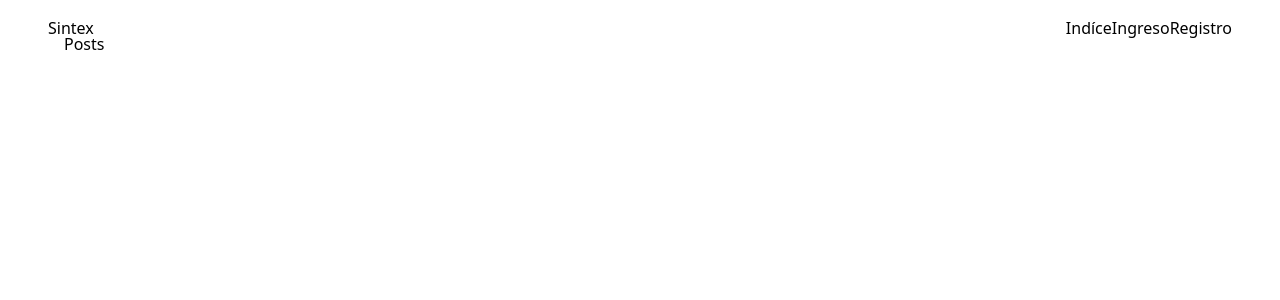
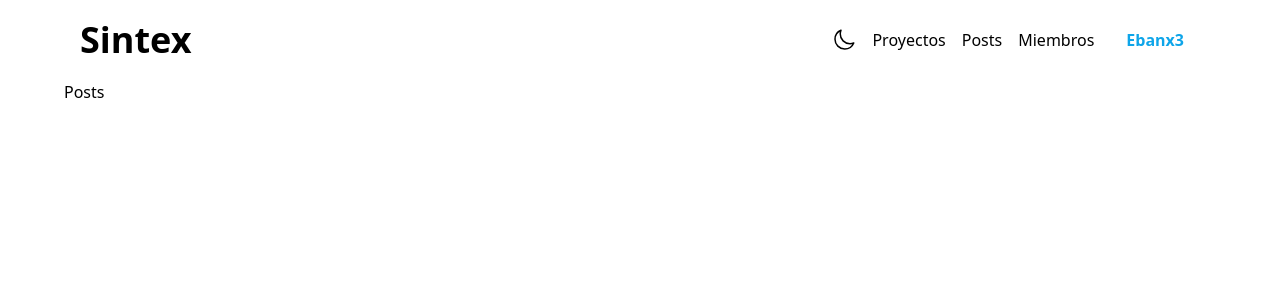
Before and after one commit to SintetixHub/Sintex-Frontend, a React (Vite) app: page /posts in a window 1280 px wide. Shown: the top 300 px of the page. Built offline with nearby package versions, Linux system fonts and the light colour scheme.

Commit message:
navbar working

```diff
--- a/src/App.jsx
+++ b/src/App.jsx
@@ -1,24 +1,44 @@
 import { BrowserRouter, Route, Routes } from "react-router-dom";
+import UserContext from "./context/useUserContext";
 import Navbar from "./components/Navbar/Navbar";
+
+//Routes
 import Login from "./pages/Login";
 import Index from "./pages/Index";
 import Register from "./pages/Register";
 import Posts from "./pages/Posts";
+import Post from "./pages/Post";
+import Users from "./pages/Users";
+import User from "./pages/User";
+import Projects from "./pages/Projects";
+import Project from "./pages/Project";
+import NewProject from "./pages/NewProject";
+import NewPost from "./pages/NewPost";
+import Emblems from "./pages/Emblems";
 
 export default function App() {
   return (
-    <main>
+    <main className="dark:bg-zinc-900 dark:text-white bg-white min-h-screen">
       <BrowserRouter>
+        <UserContext>
           <Navbar />
           <div className="max-w-6xl m-auto">
             <Routes>
-          <Route path="/" element={<Index/>} />
+              <Route path="/" element={<Index />} />
               <Route path="/login" element={<Login />} />
               <Route path="/signup" element={<Register />} />
               <Route path="/posts" element={<Posts />} />
-
+              <Route path="/post/:title" element={<Post />} />
+              <Route path="/users" element={<Users />} />
+              <Route path="/user/:username" element={<User />} />
+              <Route path="/projects" element={<Projects />} />
+              <Route path="/project/:name" element={<Project />} />
+              <Route path="/emblems" element={<Emblems />} />
+              <Route path="/newProject" element={<NewProject />} />
+              <Route path="/newPost" element={<NewPost />} />
             </Routes>
           </div>
+        </UserContext>
       </BrowserRouter>
     </main>
   );
--- /dev/null
+++ b/src/components/Navbar/DarkModeButton.jsx
@@ -0,0 +1,57 @@
+import { useEffect, useState } from "react";
+
+export default function DarkModeButton() {
+  const [theme, setTheme] = useState(() => {
+    if (window.matchMedia("(prefers-color-scheme:dark)").matches) {
+      return "dark";
+    }
+    return "light";
+  });
+
+  const handleChangeTheme = () => {
+    setTheme((prevTheme) => (prevTheme === "light" ? "dark" : "light"));
+  };
+
+  useEffect(() => {
+    if (theme === "dark") {
+      document.querySelector("html").classList.add("dark");
+    } else {
+      document.querySelector("html").classList.remove("dark");
+    }
+  }, [theme]);
+  return (
+    <button onClick={handleChangeTheme} className=" hover:text-zinc-400">
+      {theme != "dark" ? (
+        <svg
+          xmlns="http://www.w3.org/2000/svg"
+          fill="none"
+          viewBox="0 0 24 24"
+          strokeWidth={1.5}
+          stroke="currentColor"
+          className="w-6 h-6"
+        >
+          <path
+            strokeLinecap="round"
+            strokeLinejoin="round"
+            d="M21.752 15.002A9.72 9.72 0 0 1 18 15.75c-5.385 0-9.75-4.365-9.75-9.75 0-1.33.266-2.597.748-3.752A9.753 9.753 0 0 0 3 11.25C3 16.635 7.365 21 12.75 21a9.753 9.753 0 0 0 9.002-5.998Z"
+          />
+        </svg>
+      ) : (
+        <svg
+          xmlns="http://www.w3.org/2000/svg"
+          fill="none"
+          viewBox="0 0 24 24"
+          strokeWidth={1.5}
+          stroke="currentColor"
+          className="w-6 h-6"
+        >
+          <path
+            strokeLinecap="round"
+            strokeLinejoin="round"
+            d="M12 3v2.25m6.364.386-1.591 1.591M21 12h-2.25m-.386 6.364-1.591-1.591M12 18.75V21m-4.773-4.227-1.591 1.591M5.25 12H3m4.227-4.773L5.636 5.636M15.75 12a3.75 3.75 0 1 1-7.5 0 3.75 3.75 0 0 1 7.5 0Z"
+          />
+        </svg>
+      )}
+    </button>
+  );
+}
--- a/src/components/Navbar/Navbar.jsx
+++ b/src/components/Navbar/Navbar.jsx
@@ -1,14 +1,36 @@
-import { NavLink } from "react-router-dom";
+import { Link, NavLink } from "react-router-dom";
+import { useUserContext } from "../../context/useUserContext";
+import SigninButton from "./SigninButton";
+import UserButton from "./UserButton";
+import DarkModeButton from "./DarkModeButton";
 
 export default function Navbar() {
+  const { user } = useUserContext();
   return (
-    <nav className="h-8 flex justify-between px-12 py-4">
-      <span>Sintex</span>
-      <div className="flex ">
-        <NavLink href="/">Indíce</NavLink>
-        <NavLink href="/login">Ingreso</NavLink>
-        <NavLink href="/signup">Registro</NavLink>
+    <nav className="h-8 flex justify-between items-center px-20 py-10">
+      <Link
+        to="/"
+        className="text-4xl hover:text-cyan-500 font-bold dark:hover:text-orange-500"
+      >
+        Sintex
+      </Link>
+      <div className="flex gap-4 font-medium items-center">
+        <DarkModeButton />
+        <NavLink to="/projects" className=" hover:text-zinc-400">
+          Proyectos
+        </NavLink>
+        <NavLink to="/posts" className=" hover:text-zinc-400">
+          Posts
+        </NavLink>
+        <NavLink to="/users" className=" hover:text-zinc-400">
+          Miembros
+        </NavLink>
+        {user === null ? (
+          <SigninButton />
+        ) : (
+          <UserButton username={user.username} />
+        )}
       </div>
     </nav>
-  )
+  );
 }
--- /dev/null
+++ b/src/components/Navbar/SigninButton.jsx
@@ -0,0 +1,12 @@
+import { Link } from "react-router-dom";
+
+export default function SigninButton() {
+  return (
+    <Link
+      to="/login"
+      className=" bg-gradient-to-t from-sky-500 to-indigo-500 dark:from-orange-500 dark:to-rose-600 py-1 px-4 text-white hover:to-indigo-400 hover:from-sky-500 rounded-md dark:hover:from-orange-400 dark:hover:to-rose-500"
+    >
+      Ingresar
+    </Link>
+  );
+}
--- /dev/null
+++ b/src/components/Navbar/UserButton.jsx
@@ -0,0 +1,24 @@
+/* eslint-disable react/prop-types */
+import { useState } from "react";
+import UserMenu from "./UserMenu";
+
+// eslint-disable-next-line react/prop-types
+export default function UserButton({ username }) {
+  const [menuVisible, setMenuVisible] = useState(false);
+
+  const handleClick = () => {
+    setMenuVisible(!menuVisible);
+  };
+
+  return (
+    <>
+      <button
+        className="font-bold py-1 px-4  rounded-md  text-sky-500 hover:text-sky-300  dark:hover:text-orange-300 dark:text-orange-400 "
+        onClick={handleClick}
+      >
+        {username}
+      </button>
+      {menuVisible && <UserMenu userId={username} />}
+    </>
+  );
+}
--- /dev/null
+++ b/src/components/Navbar/UserMenu.jsx
@@ -0,0 +1,21 @@
+/* eslint-disable react/prop-types */
+import { Link } from "react-router-dom";
+
+export default function UserMenu({ username }) {
+  return (
+    <div className="absolute top-16 right-20 border-2 border-cyan-400 dark:border-orange-400 p-4 rounded-md gap-2 flex flex-col items-stretch">
+      <Link to={`/user/${username}`} className="hover:text-zinc-400">
+        Perfil
+      </Link>
+      <Link to="/newProject" className="hover:text-zinc-400">
+        Nuevo Proyecto
+      </Link>
+      <Link to="/newPost" className="hover:text-zinc-400">
+        Nuevo Post
+      </Link>
+      <button className="hover:text-zinc-400 w-8">
+        <span>Salir</span>
+      </button>
+    </div>
+  );
+}
--- /dev/null
+++ b/src/context/useUserContext.jsx
@@ -0,0 +1,17 @@
+import { createContext, useState, useContext } from "react";
+
+const userContext = createContext();
+
+// eslint-disable-next-line react/prop-types
+export default function UserContext({ children }) {
+  // const [user, setUser] = useState(null);
+  const [user, setUser] = useState({ username: "Ebanx3", id: "123123" });
+
+  return (
+    <userContext.Provider value={{ user, setUser }}>
+      {children}
+    </userContext.Provider>
+  );
+}
+
+export const useUserContext = () => useContext(userContext);
--- /dev/null
+++ b/src/pages/Emblems.jsx
@@ -0,0 +1,3 @@
+export default function Emblems() {
+  return <div>Emblems</div>;
+}
--- /dev/null
+++ b/src/pages/NewPost.jsx
@@ -0,0 +1,3 @@
+export default function NewPost() {
+  return <div>NewPost</div>;
+}
--- /dev/null
+++ b/src/pages/NewProject.jsx
@@ -0,0 +1,3 @@
+export default function NewProject() {
+  return <div>NewProject</div>;
+}
--- a/tailwind.config.js
+++ b/tailwind.config.js
@@ -4,5 +4,6 @@ export default {
   theme: {
     extend: {},
   },
+  darkMode: "class",
   plugins: [],
 };
```
Lines whose indentation alone changed are shown as unchanged.
